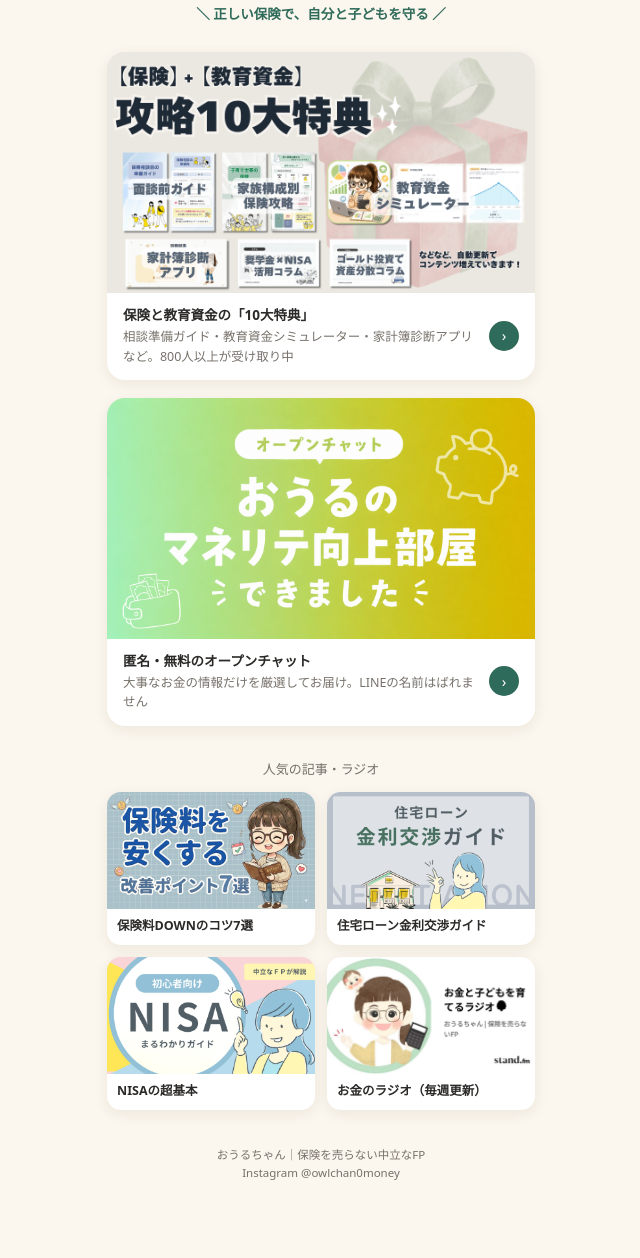
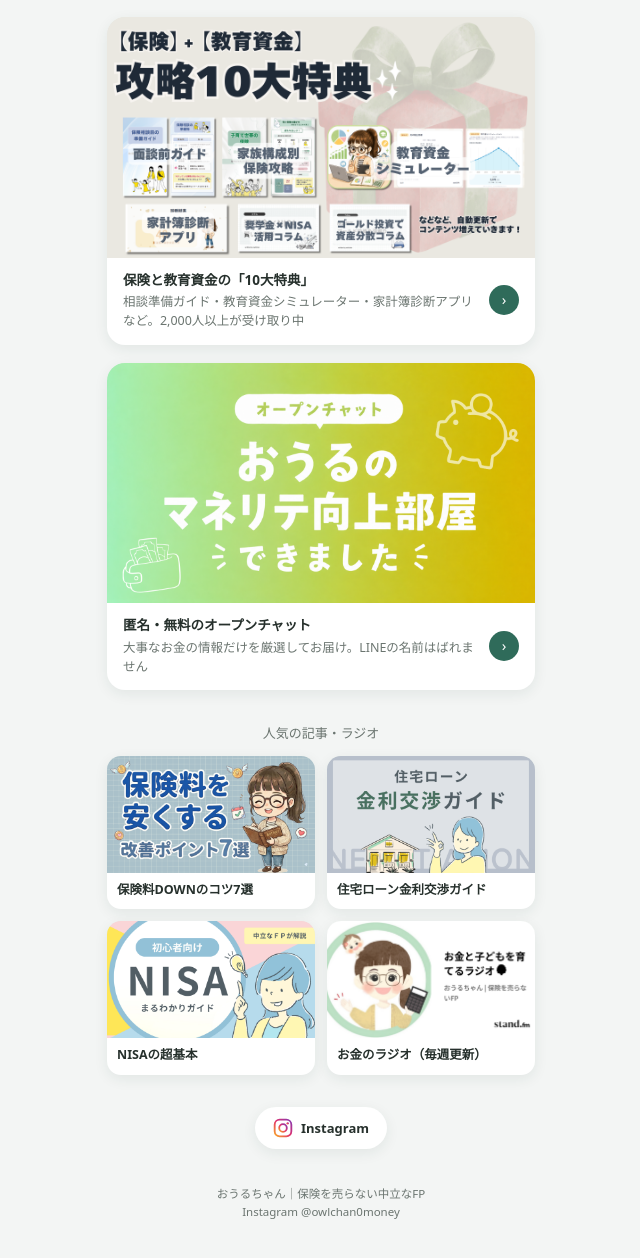
Before and after one commit to owlchan/owlchan.github.io, a plain HTML site: page index.html in a window 1280 px wide. Shown: the part 204-1462 px from the top of the page, without its empty margins (319-959 px from the left). Before the commit the page ends 1435 px from the top, so only its background shows below. Drawn offline with Linux system fonts and the light colour scheme.

Commit message:
背景色・文言を変更し、Instagramへのリンクを追加
Co-Authored-By: Claude Opus 5.5 <noreply@anthropic.com>

```diff
--- a/index.html
+++ b/index.html
@@ -7,8 +7,8 @@
 <meta name="description" content="保険を売らない中立なFP・おうるちゃんの無料特典とおすすめ記事">
 <style>
   :root{
-    --bg:#FBF6EE; --card:#FFFFFF; --ink:#2B2A28; --muted:#77716A; --line:#EFE6D8;
-    --accent:#2F6B5A; --shadow:0 4px 14px rgba(80,60,30,.08);
+    --bg:#F3F5F4; --card:#FFFFFF; --ink:#26302C; --muted:#6B7570; --line:#E3E8E5;
+    --accent:#2F6B5A; --shadow:0 4px 14px rgba(30,60,50,.08);
     --font:"Hiragino Maru Gothic ProN","Hiragino Sans","Noto Sans JP",system-ui,-apple-system,sans-serif;
   }
   @media (prefers-color-scheme: dark){
@@ -31,7 +31,6 @@
   .avatar{width:96px;height:96px;border-radius:50%;object-fit:cover;border:4px solid var(--card);box-shadow:var(--shadow);background:var(--card)}
   h1{font-size:20px;margin:10px 0 0;letter-spacing:.04em}
   .role{font-size:12.5px;color:var(--muted);margin-top:2px}
-  .catch{display:inline-block;margin-top:12px;font-size:13.5px;font-weight:700;color:var(--accent)}
 
   .card{display:block;background:var(--card);border-radius:18px;overflow:hidden;color:inherit;text-decoration:none;box-shadow:var(--shadow);transition:transform .12s ease}
   .card:active{transform:scale(.98)}
@@ -51,6 +50,9 @@
   .grid .card{border-radius:14px}
   .grid .title{padding:8px 10px 10px;font-size:12.5px;font-weight:700;line-height:1.45}
 
+  .sns{display:flex;justify-content:center;gap:12px;margin-top:32px}
+  .sns a{display:flex;align-items:center;gap:8px;background:var(--card);color:var(--ink);text-decoration:none;font-size:13px;font-weight:700;padding:10px 18px;border-radius:999px;box-shadow:var(--shadow)}
+  .sns svg{width:20px;height:20px;flex:none}
   footer{text-align:center;font-size:11.5px;color:var(--muted);margin-top:36px;line-height:1.6}
 </style>
 </head>
@@ -61,7 +63,6 @@
     <img class="avatar" src="img/avatar.png" alt="おうるちゃん">
     <h1>おうるちゃん</h1>
     <div class="role">保険を売らない中立なFP｜4歳・2歳のママ</div>
-    <div class="catch">＼ 正しい保険で、自分と子どもを守る ／</div>
   </header>
 
   <div class="big">
@@ -69,7 +70,7 @@
       <img src="img/tokuten10.png" alt="保険＋教育資金 攻略10大特典（面談前ガイド・家族構成別保険攻略・教育資金シミュレーター・家計簿診断アプリなど）">
       <div class="body"><div class="text">
         <div class="for">保険と教育資金の「10大特典」</div>
-        <div class="what">相談準備ガイド・教育資金シミュレーター・家計簿診断アプリなど。800人以上が受け取り中</div>
+        <div class="what">相談準備ガイド・教育資金シミュレーター・家計簿診断アプリなど。2,000人以上が受け取り中</div>
       </div><span class="go" aria-hidden="true">›</span></div>
     </a>
 
@@ -103,6 +104,13 @@
     </a>
   </div>
 
+  <div class="sns">
+    <a href="https://www.instagram.com/owlchan0money/" aria-label="Instagram">
+      <svg viewBox="0 0 24 24" aria-hidden="true"><defs><linearGradient id="ig" x1="0" y1="1" x2="1" y2="0"><stop offset="0" stop-color="#F9A825"/><stop offset=".5" stop-color="#E1306C"/><stop offset="1" stop-color="#833AB4"/></linearGradient></defs><rect x="2" y="2" width="20" height="20" rx="6" fill="none" stroke="url(#ig)" stroke-width="2.2"/><circle cx="12" cy="12" r="4.6" fill="none" stroke="url(#ig)" stroke-width="2.2"/><circle cx="17.6" cy="6.4" r="1.4" fill="url(#ig)"/></svg>
+      Instagram</a>
+    <!-- YOUTUBE -->
+  </div>
+
   <footer>おうるちゃん｜保険を売らない中立なFP<br>Instagram @owlchan0money</footer>
 </div>
 </body>
```
